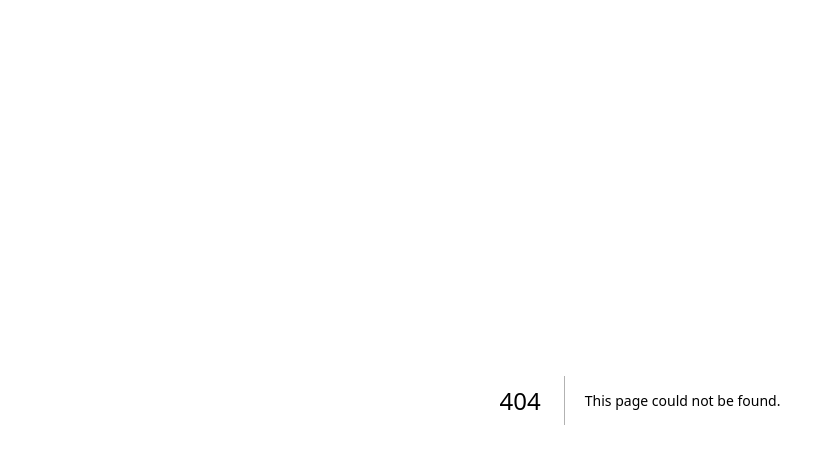
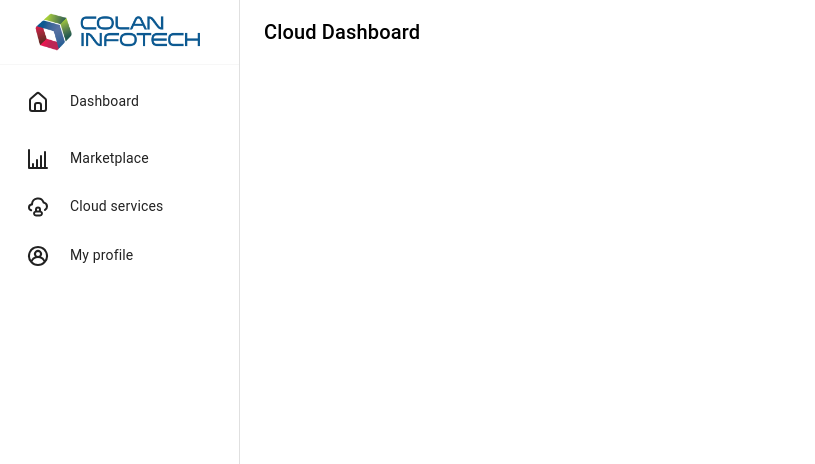
Before and after one commit to raashu8/colan-poc, a Next.js app: page /admin/cloud in a window 1280 px wide. Before the commit this address had no page. Shown: the top 464 px of the page, without its empty margins (0-815 px from the left). Built offline with nearby package versions, Linux system fonts and the light colour scheme.

Commit message:
Routes added R

```diff
--- a/Asset/layout/mainLayout.js
+++ b/Asset/layout/mainLayout.js
@@ -1,10 +1,10 @@
 import React, { useEffect, useState } from "react";
 import Sidenav from "./sidenav";
 
-function MainLayout({ children }) {
+function MainLayout({ children , title }) {
   return (
     <>
-      <Sidenav />
+      <Sidenav heading={title}/>
       {children}
     </>
   );
--- a/Asset/layout/sidenav.js
+++ b/Asset/layout/sidenav.js
@@ -1,64 +1,66 @@
+import * as React from "react";
+import AppBar from "@mui/material/AppBar";
+import Box from "@mui/material/Box";
+import CssBaseline from "@mui/material/CssBaseline";
+import Divider from "@mui/material/Divider";
+import Drawer from "@mui/material/Drawer";
+import IconButton from "@mui/material/IconButton";
+import InboxIcon from "@mui/icons-material/MoveToInbox";
+import List from "@mui/material/List";
+import ListItem from "@mui/material/ListItem";
+import ListItemButton from "@mui/material/ListItemButton";
+import ListItemIcon from "@mui/material/ListItemIcon";
+import ListItemText from "@mui/material/ListItemText";
+import MailIcon from "@mui/icons-material/Mail";
+import MenuIcon from "@mui/icons-material/Menu";
+import Toolbar from "@mui/material/Toolbar";
+import Typography from "@mui/material/Typography";
+import mypic from "../../Asset/Images/colan-logo.png";
+import Image from "next/image";
+import { styled, alpha } from "@mui/material/styles";
+import InputBase from "@mui/material/InputBase";
+import SearchIcon from "@mui/icons-material/Search";
+import { mainRoute } from "routes";
+import { useRouter } from "next/router";
 
-import * as React from 'react';
-import AppBar from '@mui/material/AppBar';
-import Box from '@mui/material/Box';
-import CssBaseline from '@mui/material/CssBaseline';
-import Divider from '@mui/material/Divider';
-import Drawer from '@mui/material/Drawer';
-import IconButton from '@mui/material/IconButton';
-import InboxIcon from '@mui/icons-material/MoveToInbox';
-import List from '@mui/material/List';
-import ListItem from '@mui/material/ListItem';
-import ListItemButton from '@mui/material/ListItemButton';
-import ListItemIcon from '@mui/material/ListItemIcon';
-import ListItemText from '@mui/material/ListItemText';
-import MailIcon from '@mui/icons-material/Mail';
-import MenuIcon from '@mui/icons-material/Menu';
-import Toolbar from '@mui/material/Toolbar';
-import Typography from '@mui/material/Typography';
-import mypic from '../../Asset/Images/colan-logo.png'
-import Image from 'next/image';
-import { styled, alpha } from '@mui/material/styles';
-import InputBase from '@mui/material/InputBase';
-import SearchIcon from '@mui/icons-material/Search';
 const drawerWidth = 240;
-const Search = styled('div')(({ theme }) => ({
-    position: 'relative',
+const Search = styled("div")(({ theme }) => ({
+  position: "relative",
   borderRadius: theme.shape.borderRadius,
   backgroundColor: alpha(theme.palette.common.white, 0.15),
-    '&:hover': {
+  "&:hover": {
     backgroundColor: alpha(theme.palette.common.white, 0.25),
   },
   marginLeft: 0,
-    width: '100%',
-    [theme.breakpoints.up('sm')]: {
+  width: "100%",
+  [theme.breakpoints.up("sm")]: {
     marginLeft: theme.spacing(1),
-      width: 'auto',
+    width: "auto",
   },
 }));
 
-  const SearchIconWrapper = styled('div')(({ theme }) => ({
+const SearchIconWrapper = styled("div")(({ theme }) => ({
   padding: theme.spacing(0, 2),
-    height: '100%',
-    position: 'absolute',
-    pointerEvents: 'none',
-    display: 'flex',
-    alignItems: 'center',
-    justifyContent: 'center',
+  height: "100%",
+  position: "absolute",
+  pointerEvents: "none",
+  display: "flex",
+  alignItems: "center",
+  justifyContent: "center",
 }));
 
 const StyledInputBase = styled(InputBase)(({ theme }) => ({
-    color: 'inherit',
-    '& .MuiInputBase-input': {
+  color: "inherit",
+  "& .MuiInputBase-input": {
     padding: theme.spacing(1, 1, 1, 0),
     // vertical padding + font size from searchIcon
     paddingLeft: `calc(1em + ${theme.spacing(4)})`,
-      transition: theme.transitions.create('width'),
-      width: '100%',
-      [theme.breakpoints.up('sm')]: {
-        width: '12ch',
-        '&:focus': {
-          width: '20ch',
+    transition: theme.transitions.create("width"),
+    width: "100%",
+    [theme.breakpoints.up("sm")]: {
+      width: "12ch",
+      "&:focus": {
+        width: "20ch",
       },
     },
   },
@@ -66,22 +68,46 @@ const Search = styled('div')(({ theme }) => ({
 function Sidenav(props) {
   const { window } = props;
   const [mobileOpen, setMobileOpen] = React.useState(false);
+  const router = useRouter();
 
   const handleDrawerToggle = () => {
     setMobileOpen(!mobileOpen);
   };
-
+  const routeHandler = (e) => {
+    router.push(e);
+  };
   const drawer = (
-    <div>
-
+    <div className="trans">
       <Image
         src={mypic}
         alt="Picture of the author"
-     style={{width:'180px',height:'64px',marginLeft:'28px'}}
+        style={{ width: "180px", height: "64px", marginLeft: "28px" }}
       />
       <Divider />
       <List>
-        {['Inbox', 'Starred', 'Send email', 'Drafts'].map((text, index) => (
+        {mainRoute.map((e, i) => {
+          return (
+            <ListItem
+              key={i}
+              button
+              onClick={() => routeHandler(e.path)}
+              className={
+                router.pathname.indexOf(e.path) !== -1
+                  ? "dashbord-bar-active"
+                  : "dashbord-bar"
+              }
+            >
+              <span className="ico-left">{e.icon}</span>
+              <span className="mar-lef" style={{ fontSize: "14px" }}>
+                {e.name}
+              </span>
+            </ListItem>
+          );
+        })}
+      </List>
+
+      {/* <List>
+        {["Inbox", "Starred", "Send email", "Drafts"].map((text, index) => (
           <ListItem key={text} disablePadding>
             <ListItemButton>
               <ListItemIcon>
@@ -91,55 +117,52 @@ function Sidenav(props) {
             </ListItemButton>
           </ListItem>
         ))}
-      </List>
-      <Divider />
-      <List>
-        {['All mail', 'Trash', 'Spam'].map((text, index) => (
-          <ListItem key={text} disablePadding>
-            <ListItemButton>
-              <ListItemIcon>
-                {index % 2 === 0 ? <InboxIcon /> : <MailIcon />}
-              </ListItemIcon>
-              <ListItemText primary={text} />
-            </ListItemButton>
-          </ListItem>
-        ))}
-      </List>
+      </List> */}
+      {/* <Divider /> */}
     </div>
   );
 
-  const container = window !== undefined ? () => window().document.body : undefined;
+  const container =
+    window !== undefined ? () => window().document.body : undefined;
 
   return (
-    <Box sx={{ display: 'flex' }}>
+    <Box sx={{ display: "flex" }}>
       <CssBaseline />
       <AppBar
         position="fixed"
-        sx={{ backgroundColor:'transparent',boxShadow:'none',
+        sx={{
+          backgroundColor: "transparent",
+          boxShadow: "none",
           width: { sm: `calc(100% - ${drawerWidth}px)` },
           ml: { sm: `${drawerWidth}px` },
         }}
       >
-        <Toolbar sx={{display:'flex',justifyContent:'space-between'}}>
+        <Toolbar sx={{ display: "flex", justifyContent: "space-between" }}>
           <IconButton
             color="inherit"
             aria-label="open drawer"
             edge="start"
             onClick={handleDrawerToggle}
-            sx={{ mr: 2, display: { sm: 'none' } }}
+            sx={{ mr: 2, display: { sm: "none" } }}
           >
             <MenuIcon />
           </IconButton>
-          <Typography variant="h6" noWrap component="div" sx={{color:'black'}}>
-           Main Dashboard
+          <Typography
+            variant="h6"
+            noWrap
+            component="div"
+            sx={{ color: "black" }}
+          >
+            {props.heading} Dashboard
           </Typography>
           <Search>
             <SearchIconWrapper>
-          <SearchIcon sx={{color:'red'}}/>
+              <SearchIcon sx={{ color: "red" }} />
             </SearchIconWrapper>
             <StyledInputBase
               placeholder="Search…"
-              inputProps={{ 'aria-label': 'search' }} sx={{backgroundColor:'white'}}
+              inputProps={{ "aria-label": "search" }}
+              sx={{ backgroundColor: "white" }}
             />
           </Search>
         </Toolbar>
@@ -159,8 +182,11 @@ function Sidenav(props) {
             keepMounted: true, // Better open performance on mobile.
           }}
           sx={{
-            display: { xs: 'block', sm: 'none' },
-            '& .MuiDrawer-paper': { boxSizing: 'border-box', width: drawerWidth },
+            display: { xs: "block", sm: "none" },
+            "& .MuiDrawer-paper": {
+              boxSizing: "border-box",
+              width: drawerWidth,
+            },
           }}
         >
           {drawer}
@@ -168,8 +194,11 @@ function Sidenav(props) {
         <Drawer
           variant="permanent"
           sx={{
-            display: { xs: 'none', sm: 'block' },
-            '& .MuiDrawer-paper': { boxSizing: 'border-box', width: drawerWidth },
+            display: { xs: "none", sm: "block" },
+            "& .MuiDrawer-paper": {
+              boxSizing: "border-box",
+              width: drawerWidth,
+            },
           }}
           open
         >
@@ -178,7 +207,11 @@ function Sidenav(props) {
       </Box>
       <Box
         component="main"
-        sx={{ flexGrow: 1, p: 3, width: { sm: `calc(100% - ${drawerWidth}px)` } }}
+        sx={{
+          flexGrow: 1,
+          p: 3,
+          width: { sm: `calc(100% - ${drawerWidth}px)` },
+        }}
       >
         <Toolbar />
       </Box>
@@ -191,7 +224,6 @@ Sidenav.propTypes = {
    * Injected by the documentation to work in an iframe.
    * You won't need it on your project.
    */
-
 };
 
 export default Sidenav;
--- a/package.json
+++ b/package.json
@@ -11,6 +11,7 @@
   "dependencies": {
     "@emotion/react": "^11.10.5",
     "@emotion/styled": "^11.10.5",
+    "@iconscout/react-unicons": "^1.1.6",
     "@material-ui/core": "^4.12.4",
     "@mui/icons-material": "^5.11.0",
     "@mui/material": "^5.11.7",
--- /dev/null
+++ b/pages/admin/cloud.js
@@ -0,0 +1,9 @@
+import MainLayout from "Asset/layout/mainLayout";
+import React from "react";
+
+const Cloud = () => {
+  return <div>Cloud</div>;
+};
+
+export default Cloud;
+Cloud.getLayout = (page) => <MainLayout title={"Cloud"}>{page}</MainLayout>;
--- /dev/null
+++ b/routes.js
@@ -0,0 +1,27 @@
+import { UilEstate } from "@iconscout/react-unicons";
+import { UilCloudLock } from "@iconscout/react-unicons";
+import { UilChartGrowth } from "@iconscout/react-unicons";
+import { UilUserCircle } from "@iconscout/react-unicons";
+
+export const mainRoute = [
+  {
+    name: "Dashboard",
+    path: "/admin/dashboard",
+    icon: <UilEstate />,
+  },
+  {
+    name: "Marketplace",
+    path: "/admin/marketplace",
+    icon: <UilChartGrowth />,
+  },
+  {
+    name: "Cloud services",
+    path: "/admin/cloud",
+    icon: <UilCloudLock />,
+  },
+  {
+    name: "My profile",
+    path: "/admin/profile",
+    icon: <UilUserCircle />,
+  },
+];
--- a/styles/module.css
+++ b/styles/module.css
@@ -8,6 +8,7 @@
 body {
   font-family: "DM Sans", sans-serif;
   font-family: "Rubik", sans-serif;
+  transition: 0.5s;
 }
 
 .context {
@@ -327,3 +328,24 @@ body {
   border: none !important;
   color: white;
 }
+.dashbord-bar {
+  /* padding: 10px !important; */
+  padding: 16px !important;
+}
+.mar-lef {
+  margin-left: 20px !important;
+}
+.ico-left {
+  margin-left: 10px;
+}
+
+.dashbord-bar-active {
+  border-right: 4px solid blue;
+  padding-left: 30px;
+}
+.trans {
+  transition-timing-function: ease;
+}
+.trans {
+  transition: 2s;
+}
```
Also changed, not shown: pages/admin/dashboard.js (renamed from pages/admin/upload.js, +5 -3 lines), pages/admin/layout.js (deleted, +0 -7 lines), pages/admin/marketplace.js (added, +9 -0 lines), pages/admin/profile.js (added, +9 -0 lines), 1 other file (tests, documents, lock files or other folders). Lines whose indentation alone changed are shown as unchanged.
